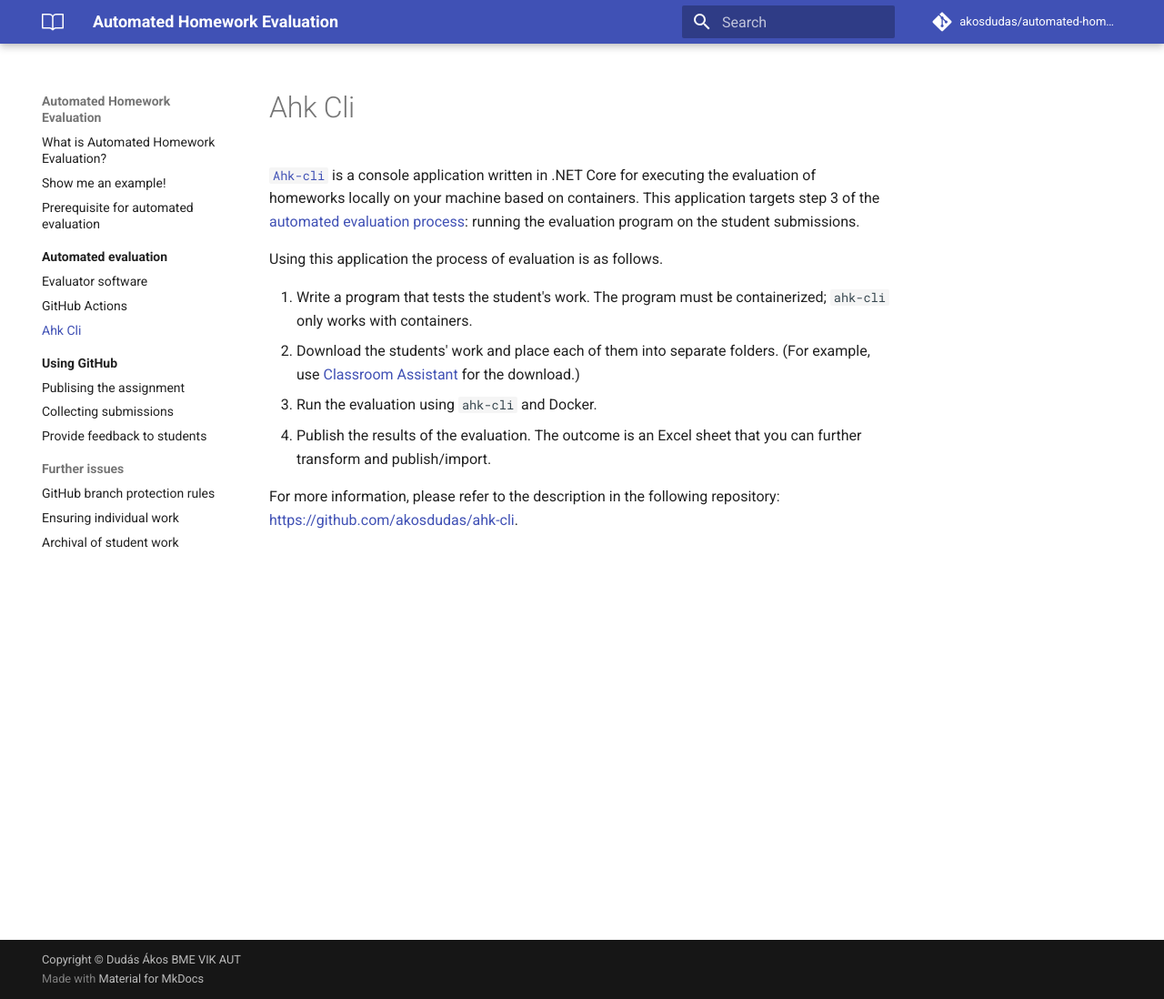
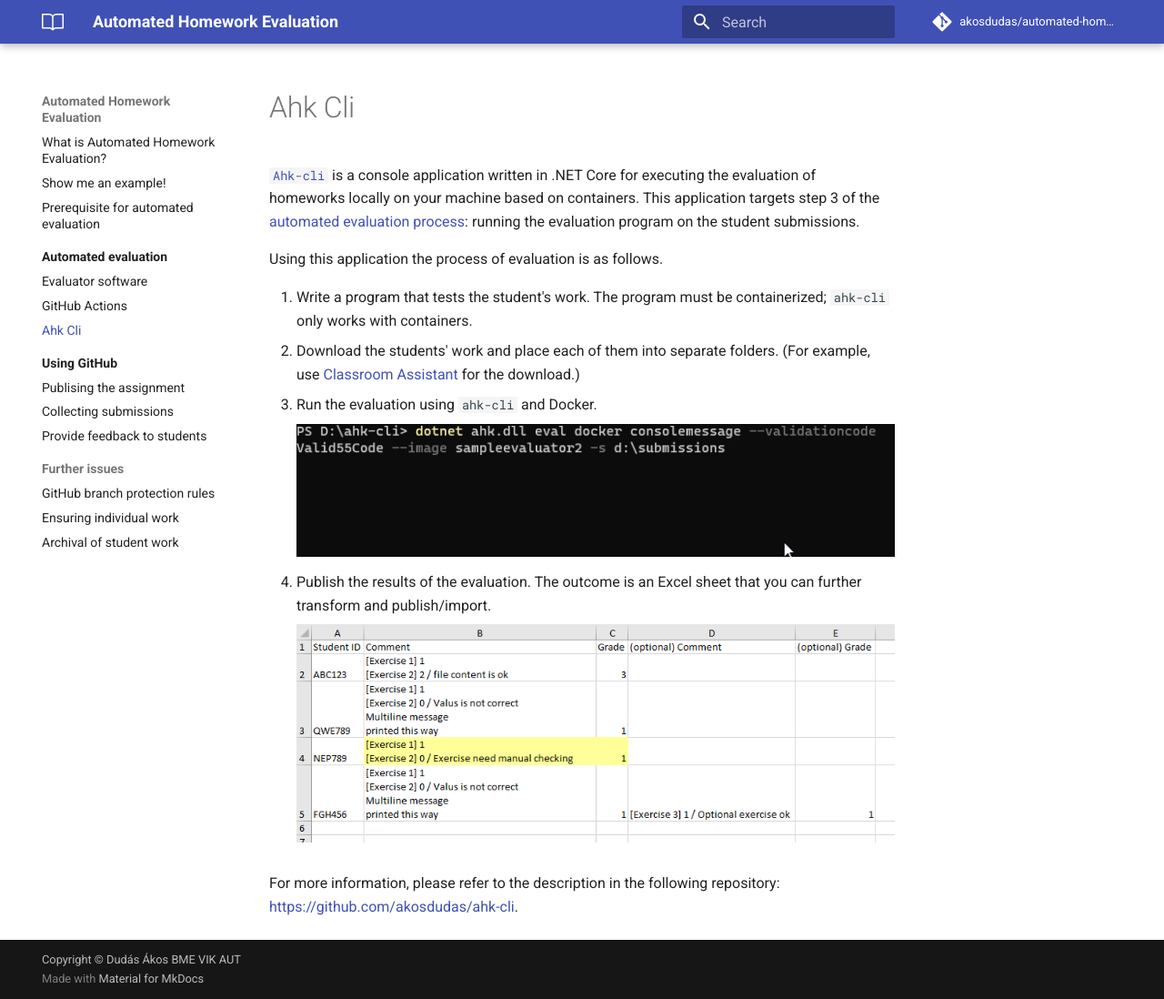
Before and after one commit to akosdudas/automated-homework-evaluation, an MkDocs documentation site: the page built from docs/evaluate/ahk-cli.md, in a window 1280 px wide and 1098 px high. Shown: the whole window at 91% size. Built offline with MkDocs 1.6.1 and Material for MkDocs 9.7.7, drawn with Linux system fonts in a browser that asks for light colours; comment, search, counter and statistics services are not loaded.

Commit message:
Add images showing usage of ahk-cli

```diff
--- a/docs/evaluate/ahk-cli.md
+++ b/docs/evaluate/ahk-cli.md
@@ -7,6 +7,11 @@ Using this application the process of evaluation is as follows.
 1. Write a program that tests the student's work. The program must be containerized; `ahk-cli` only works with containers.
 1. Download the students' work and place each of them into separate folders. (For example, use [Classroom Assistant](../using-github/collecting-submissions.md#classroom-assistant) for the download.)
 1. Run the evaluation using `ahk-cli` and Docker.
+
+    ![Ahk-cli execution example](img/ahk-cli-exec-example.gif)
+
 1. Publish the results of the evaluation. The outcome is an Excel sheet that you can further transform and publish/import.
 
+    ![Ahk-cli output example](img/ahk-cli-output-excel.png)
+
 For more information, please refer to the description in the following repository: <https://github.com/akosdudas/ahk-cli>.
```
Also changed, not shown: docs/evaluate/img/ahk-cli-exec-example.gif (added), docs/evaluate/img/ahk-cli-output-excel.png (added).
